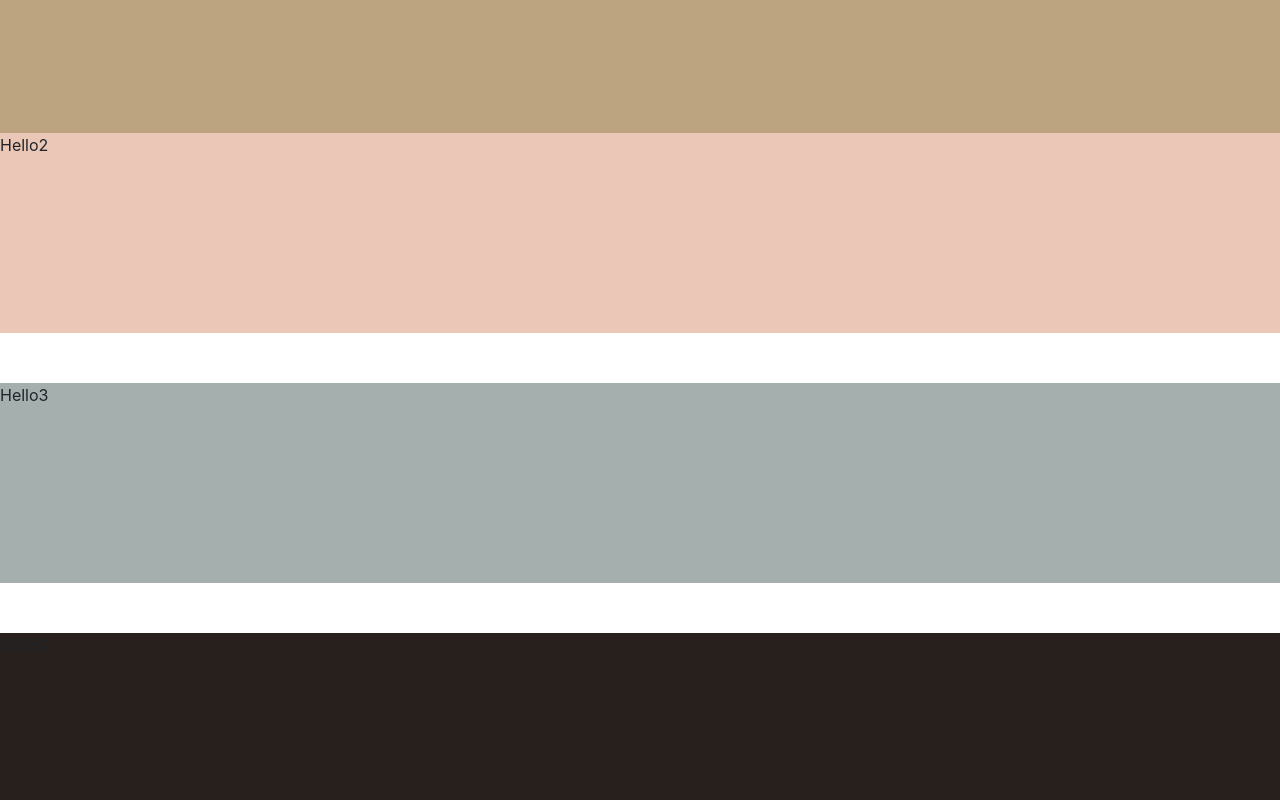
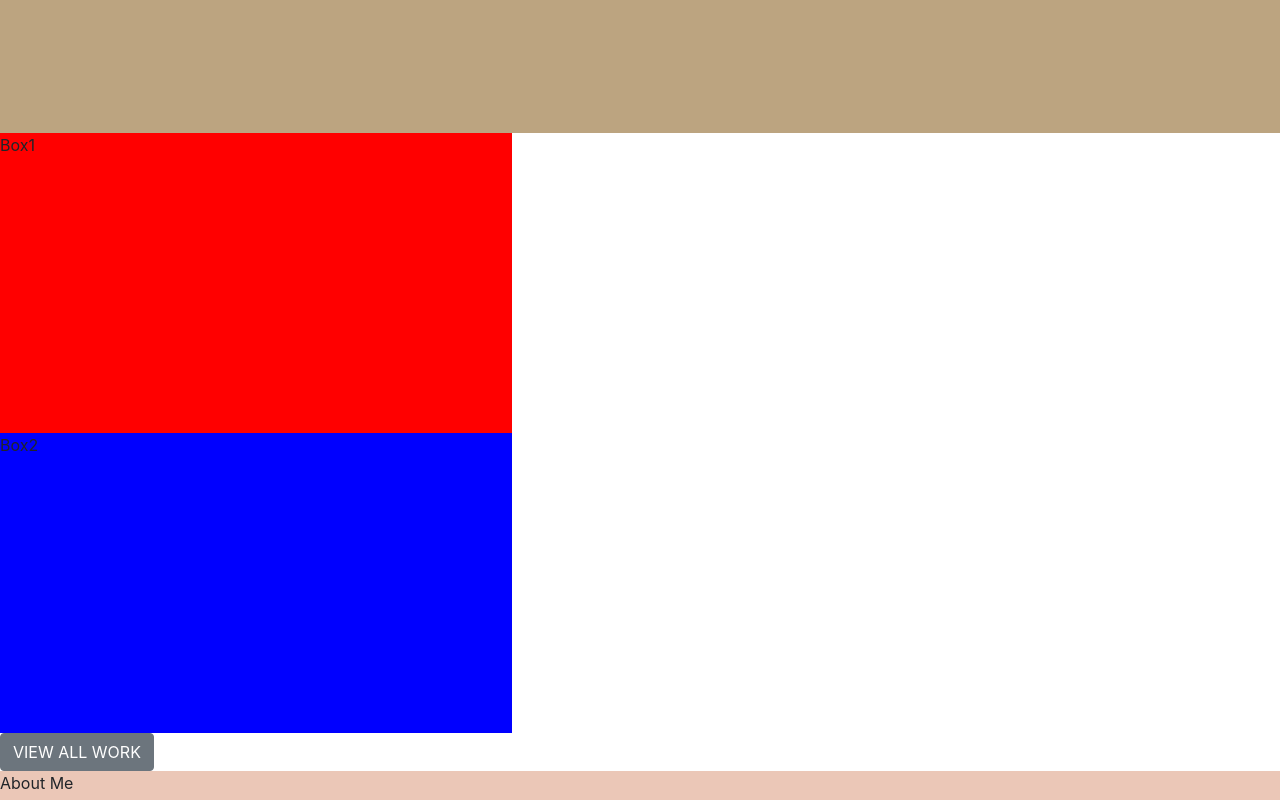
Before and after one commit to JacobLayton/jl-portfolio, a React (Create React App) app: page /home in a window 1280 px wide. Shown: the part 1180-1980 px from the top of the page. Built offline with nearby package versions, Linux system fonts and the light colour scheme.

Commit message:
Still updating the layout

```diff
--- a/src/components/Landing.js
+++ b/src/components/Landing.js
@@ -13,7 +13,7 @@ class Home extends Component {
           <Button>VIEW WORK</Button>
         </div>
         <div>
-          <div class="about-me">
+          <section class="about-me">
             <div class="about-me-contents">
               <h4>Featured Work</h4>
               <p>
@@ -23,9 +23,13 @@ class Home extends Component {
                 that I've had the privilege of building recently.
               </p>
             </div>
-          </div>
-          <div class="featured-content" />
-          <div class="box2">Hello2</div>
+          </section>
+          <section class="featured-content">
+            <div class="box1">Box1</div>
+            <div class="box5">Box2</div>
+            <Button>VIEW ALL WORK</Button>
+          </section>
+          <div class="box2">About Me</div>
           <div class="box3">Hello3</div>
           <div class="box4">Hello4</div>
         </div>
--- a/src/styles/landing.css
+++ b/src/styles/landing.css
@@ -79,6 +79,18 @@
   background
 } */
 
+.box1 {
+  width: 40%;
+  background: red;
+  height: 300px;
+}
+
+.box5 {
+  width: 40%;
+  background: blue;
+  height: 300px;
+}
+
 .box2 {
   width: 100%;
   background: #ebc7b7;
```
